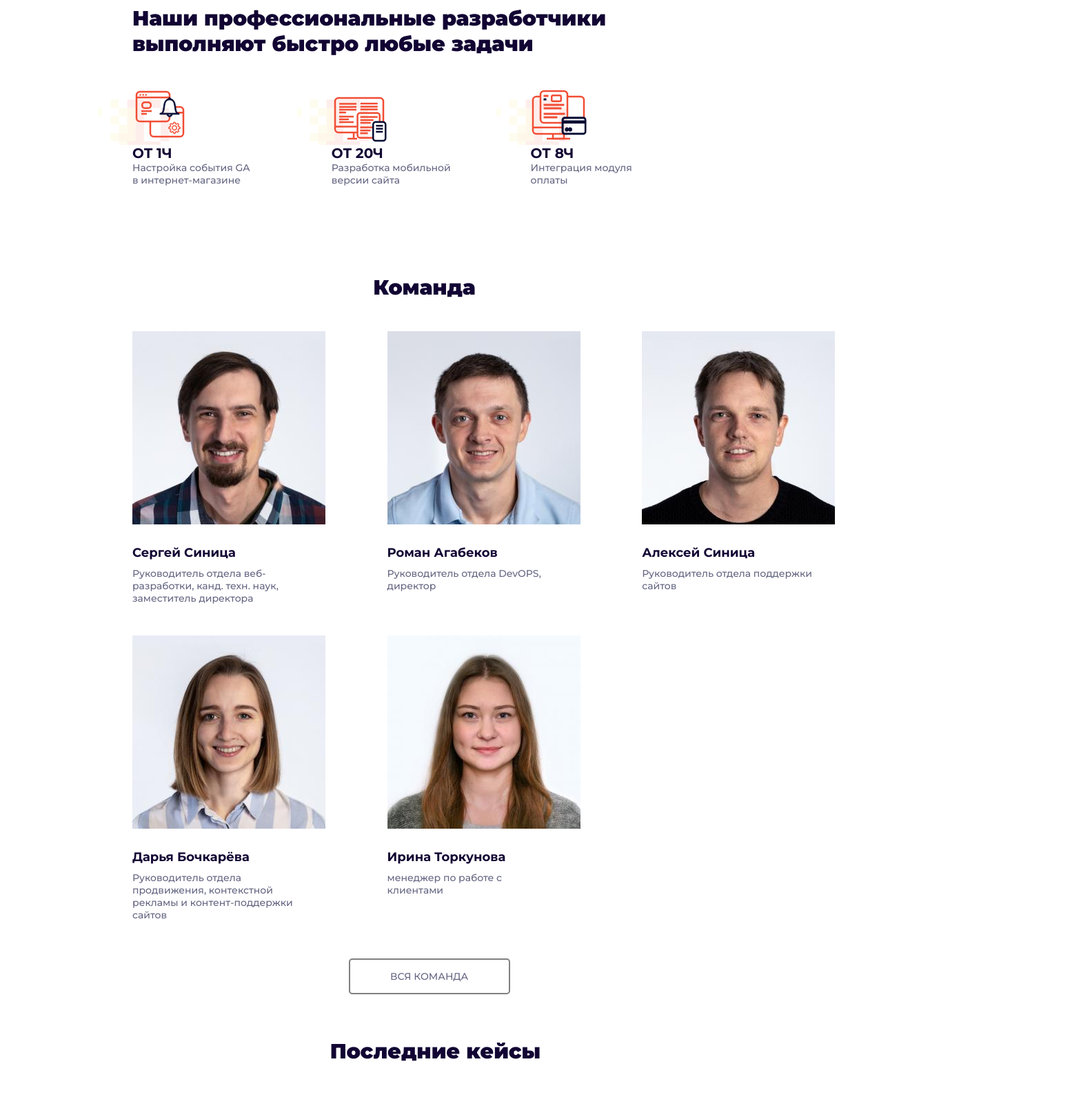
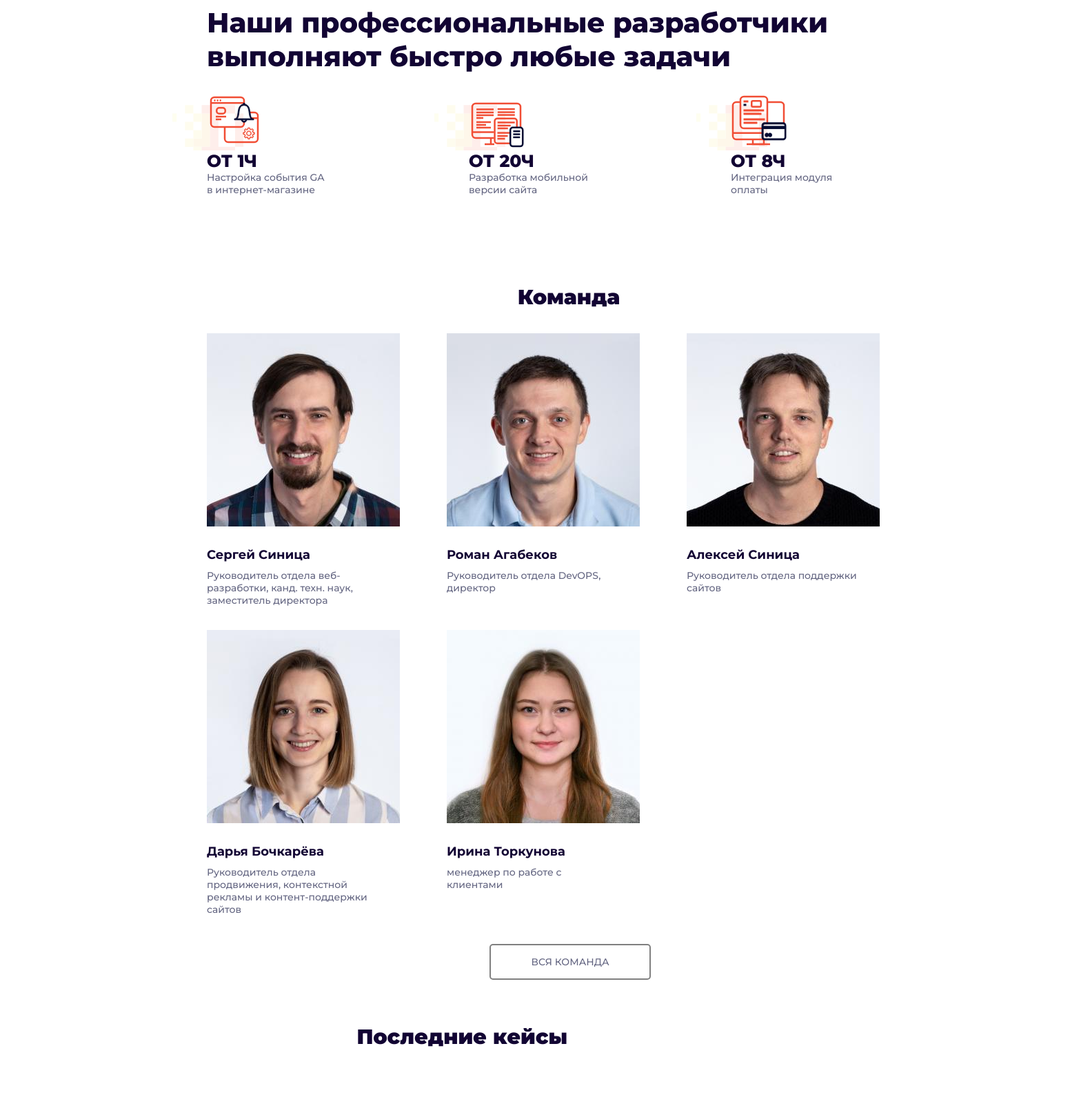
Before and after one commit to KoschavtcevDaniel/KoschavtcevDanielProject.github.io, a plain HTML site: page index.html in a window 1280 px wide. Shown: the part 4220-5820 px from the top of the page at 69% size, 1568 px wide, since content can reach past the window. Drawn offline with Linux system fonts and the light colour scheme; files whose address does not match are found by name.

Commit message:
Update style.css

```diff
--- a/style.css
+++ b/style.css
@@ -425,14 +425,15 @@ a {
     display: flex;
     flex-direction: column;
     margin-top: 10%;
-    margin-left: 15%;
+    margin-left: 300px;
+    margin-right: 300px;
 }
 .bl6_h{
     font-family: 'Montserrat', sans-serif;
-    font-size: 30px;
-    font-weight:900;
+    font-size: 40px;
+    font-weight:800;
     color: rgb(18, 4, 51);
-    width: 800px;
+    width: 940px;
 }
 .bl6_bl{
     display: flex;
@@ -442,13 +443,13 @@ a {
 .bl6_el{
     display: flex;
     flex-direction: column;
-    margin-right: 10%;
+    margin-right: 200px;
 
 }
 .bl6_eth{
     font-family: 'Montserrat', sans-serif;
-    font-size: 20px;
-    font-weight:700;
+    font-size: 25px;
+    font-weight:800;
     color: rgb(18, 4, 51);
     width: 100px;
 }
@@ -463,16 +464,16 @@ a {
     display: flex;
     flex-direction: column;
     margin-top: 10%;
-    margin-left: 15%;
-    margin-right: 15%;
+    margin-left: 300px;
+    margin-right: 300px;
 }
 .bl7_h{
     font-family: 'Montserrat', sans-serif;
     font-size: 30px;
     font-weight:900;
     color: rgb(18, 4, 51);
-    width: 800px;
-    margin-left: 39%;
+    width: 1050px;
+    text-align: center;
 }
 .bl7_l1{
     margin-top: 5%;
@@ -515,6 +516,7 @@ a {
     text-align: center;
     border-radius: 5px;
     margin-top: 6%;
+    margin-left: 410px;
 }
 .bl7_end:hover{
     background-color: orangered;
@@ -532,23 +534,23 @@ a {
     display: flex;
     flex-direction: column;
     margin-top: 5%;
-    margin-left: 15%;
-    margin-right: 15%;
+    margin-left: 300px;
+    margin-right: 300px;
 }
 .bl8_h{
     font-family: 'Montserrat', sans-serif;
     font-size: 30px;
     font-weight:900;
     color: rgb(18, 4, 51);
-    width: 800px;
+    width: 1050px;
     margin-left: 32%;
 }
 .block9{
     display: flex;
     flex-direction: column;
     margin-top: 10%;
-    margin-left: 15%;
-    margin-right: 15%;
+    margin-left: 300px;
+    margin-right: 300px;
 }
 .bl9_h{
     font-family: 'Montserrat', sans-serif;
@@ -556,14 +558,14 @@ a {
     font-weight:900;
     color: rgb(18, 4, 51);
     width: 800px;
-    margin-left: 39%;
+    text-align: center;
 }
 .block10{
     display: flex;
     flex-direction: column;
     margin-top: 10%;
-    margin-left: 15%;
-    margin-right: 15%;
+    margin-left: 300px;
+    margin-right: 300px;
 }
 
 .bl10_h{
```
